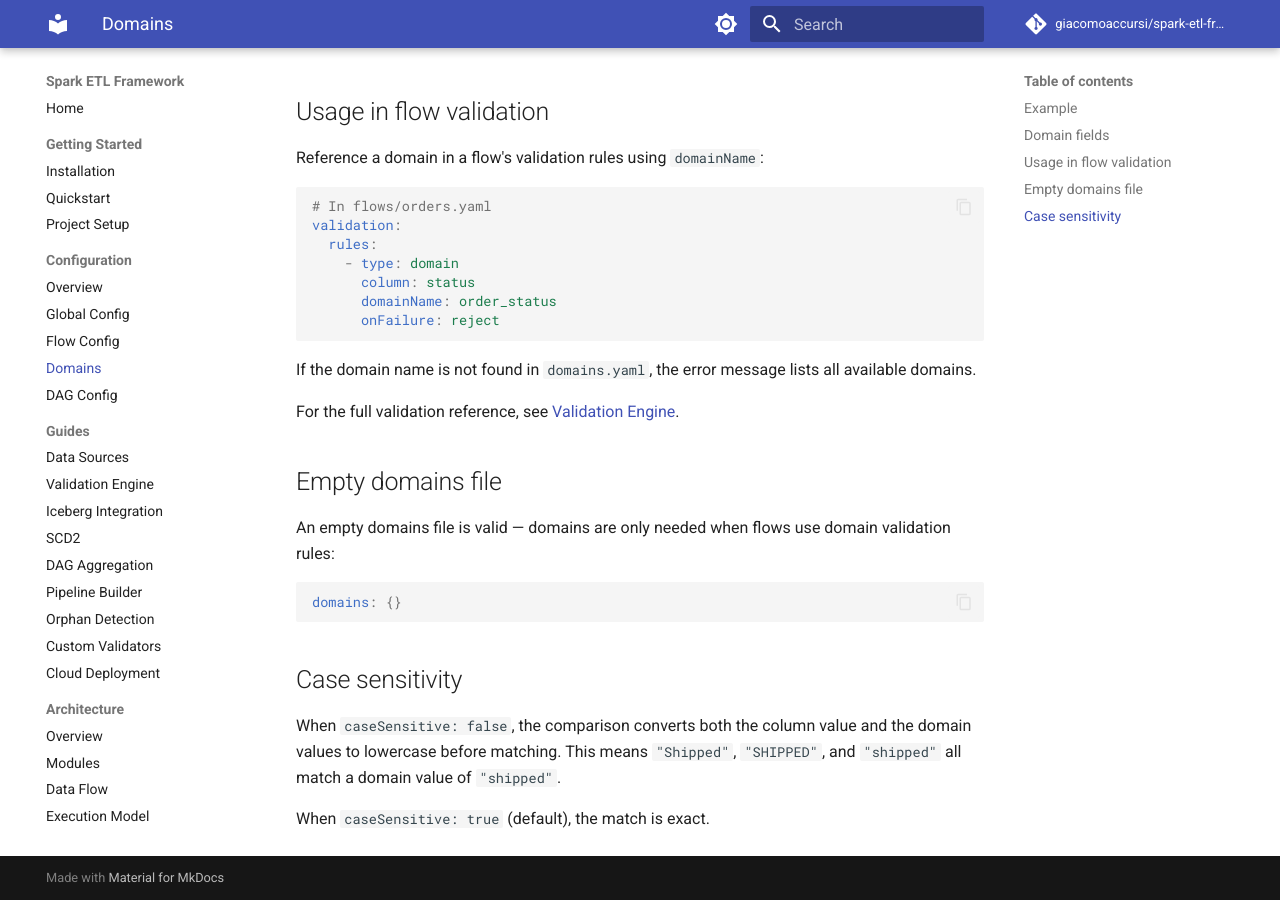
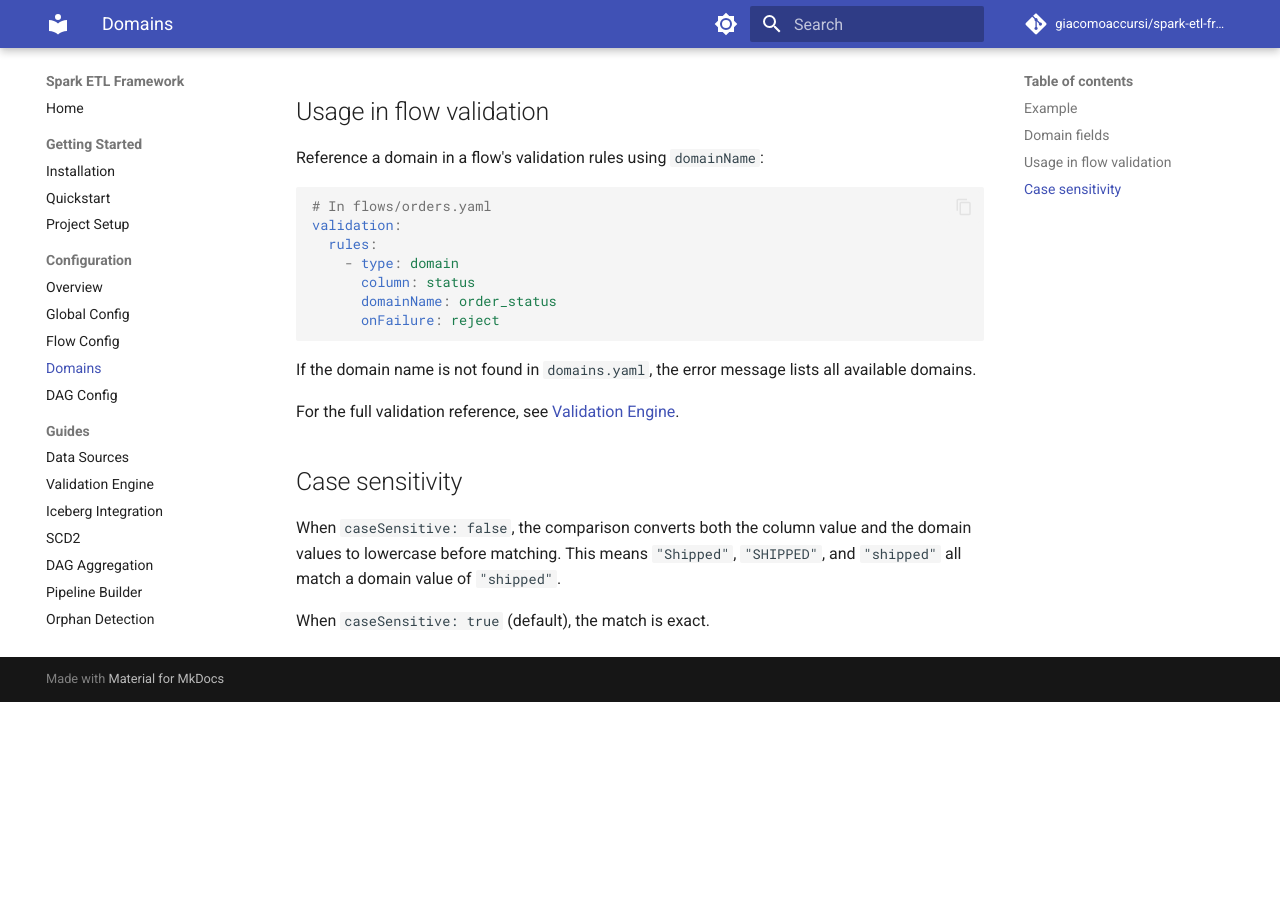
Before and after one commit to giacomoaccursi/Floe, an MkDocs documentation site: the page built from site-docs/configuration/domains.md, in a window 1280 px wide and 900 px high, scrolled down 852 px. Built offline with MkDocs 1.6.1 and Material for MkDocs 9.7.7, drawn with Linux system fonts in a browser that asks for light colours; comment, search, counter and statistics services are not loaded; after the commit the page ends 1554 px from its top, so only the background shows below that.

Commit message:
docs: remove obsolete empty domains section

````diff
--- a/site-docs/configuration/domains.md
+++ b/site-docs/configuration/domains.md
@@ -46,14 +46,6 @@ If the domain name is not found in `domains.yaml`, the error message lists all a
 
 For the full validation reference, see [Validation Engine](../guides/validation.md#domain-validation).
 
-## Empty domains file
-
-An empty domains file is valid — domains are only needed when flows use domain validation rules:
-
-```yaml
-domains: {}
-```
-
 ## Case sensitivity
 
 When `caseSensitive: false`, the comparison converts both the column value and the domain values to lowercase before matching. This means `"Shipped"`, `"SHIPPED"`, and `"shipped"` all match a domain value of `"shipped"`.
````
